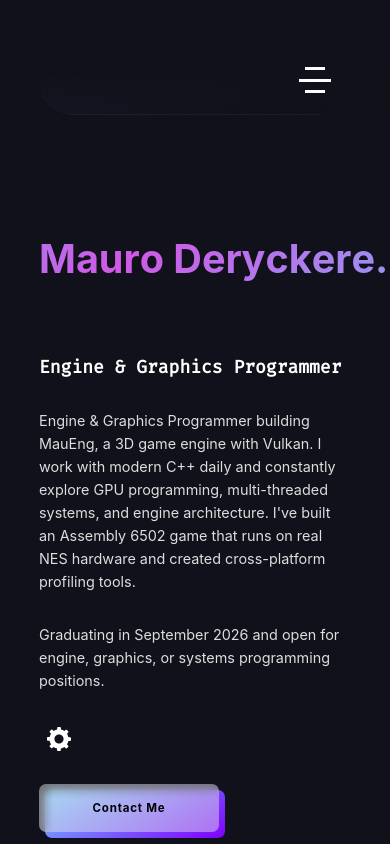
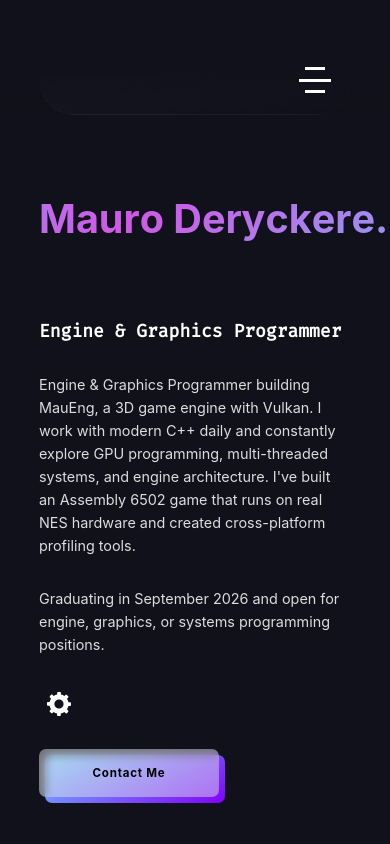
Before and after one commit to MauroDeryckere/MauroDeryckere.github.io, a plain HTML site: page index.html in a window 390 px wide. Shown: the top 844 px of the page. Drawn offline with nearby package versions, Linux system fonts and the light colour scheme; a web font is replaced by a local one.

Commit message:
Update style.css

```diff
--- a/css/style.css
+++ b/css/style.css
@@ -2037,7 +2037,7 @@ footer {
 
     .text-content {
         justify-content: flex-start;
-        padding-top: 120px
+        padding-top: 80px
     }
 
     .image-div {
```
